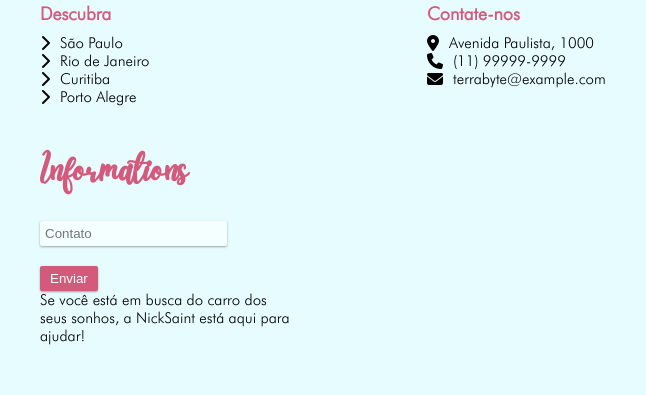
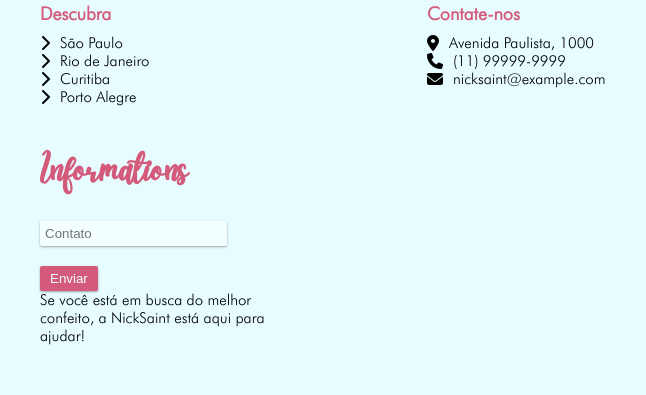
Before and after one commit to NicolasSantos19k/NickSaint-Confeitos, a plain HTML site: page index.html in a window 1280 px wide. Shown: the part 5824-6219 px from the top of the page, 88-734 px from the left. Drawn offline with nearby package versions, Linux system fonts and the light colour scheme.

Commit message:
Update index.html

```diff
--- a/index.html
+++ b/index.html
@@ -335,7 +335,7 @@
                     </ul>
                     <ul class="column-item">
                         <i class="fa-solid fa-envelope"></i>
-                        <li class="column-link">terrabyte@example.com</li>
+                        <li class="column-link">nicksaint@example.com</li>
                     </ul>
                 </div>
                 <div class="column">
@@ -359,8 +359,7 @@
                             class="column-button">
                     </ul>
                     <ul class="column-item">
-                        <p class="column-link">Se você está em busca do carro
-                            dos seus sonhos, a NickSaint está aqui para
+                        <p class="column-link">Se você está em busca do melhor confeito, a NickSaint está aqui para
                             ajudar!</p>
                     </ul>
                 </div>
@@ -383,4 +382,5 @@
             </div>
         </footer>
     </body>
+
 </html>
```
